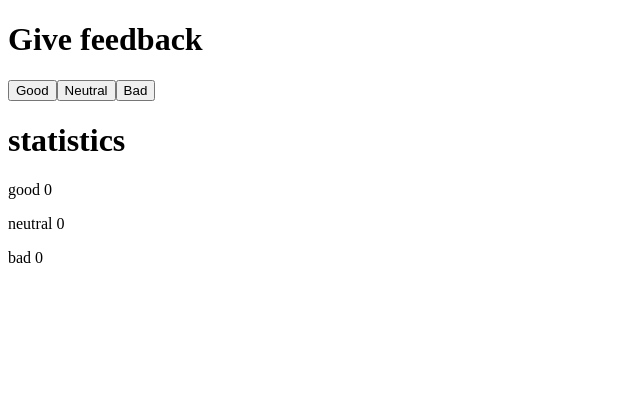
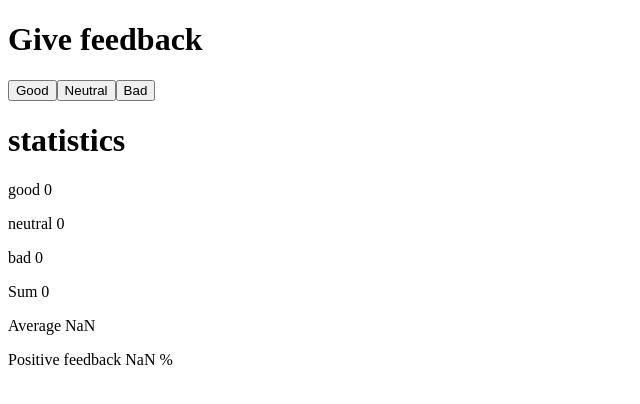
Before and after one commit to Aliimrananjum/fullstackopen_part1, a React (Create React App) app: page / in a window 1280 px wide. Shown: the top 404 px of the page, without its empty margins (0-640 px from the left). Built offline with nearby package versions, Linux system fonts and the light colour scheme.

Commit message:
1.7: unicafe step2 Completed

```diff
--- a/src/App.js
+++ b/src/App.js
@@ -1,10 +1,38 @@
 import { useState } from 'react'
+
+const Total =(props) => {
+  return(
+    <p> Sum {props.total}</p>
+  )
+}
+
+const Average = (props) => {
+  return(
+    <p>Average {props.average}</p>
+  )
+}
+
+
 
 const App = () => {
   // save clicks of each button to its own state
   const [good, setGood] = useState(0)
   const [neutral, setNeutral] = useState(0)
   const [bad, setBad] = useState(0)
+  const [badM, setBadM] = useState(0)
+
+  const Minus = () =>{
+    setBad(bad + 1)
+    setBadM(badM - 1)
+  }
+
+  const totalt = (good + neutral + bad)
+
+  const Positiv =(props) =>{
+    return(
+      <p>Positive feedback {props.positiv}  %</p>
+    )
+  }
 
   return (
     <div>
@@ -12,7 +40,7 @@ const App = () => {
       <h1>Give feedback</h1>
       <button onClick={() =>setGood(good + 1)}>Good</button>
       <button onClick={() =>setNeutral(neutral + 1)}>Neutral</button>
-      <button onClick={() =>setBad(bad + 1)}>Bad</button>
+      <button onClick={Minus}>Bad</button>
       </div>
 
       <div>
@@ -20,6 +48,11 @@ const App = () => {
         <p>good {good}</p>
         <p>neutral {neutral}</p>
         <p>bad {bad}</p>
+
+        <Total total={totalt}/>
+        <Average average={(good+badM)/(totalt)}/>
+        <Positiv positiv={(good/totalt)*100} />
+
       </div>
     </div>
 
```
